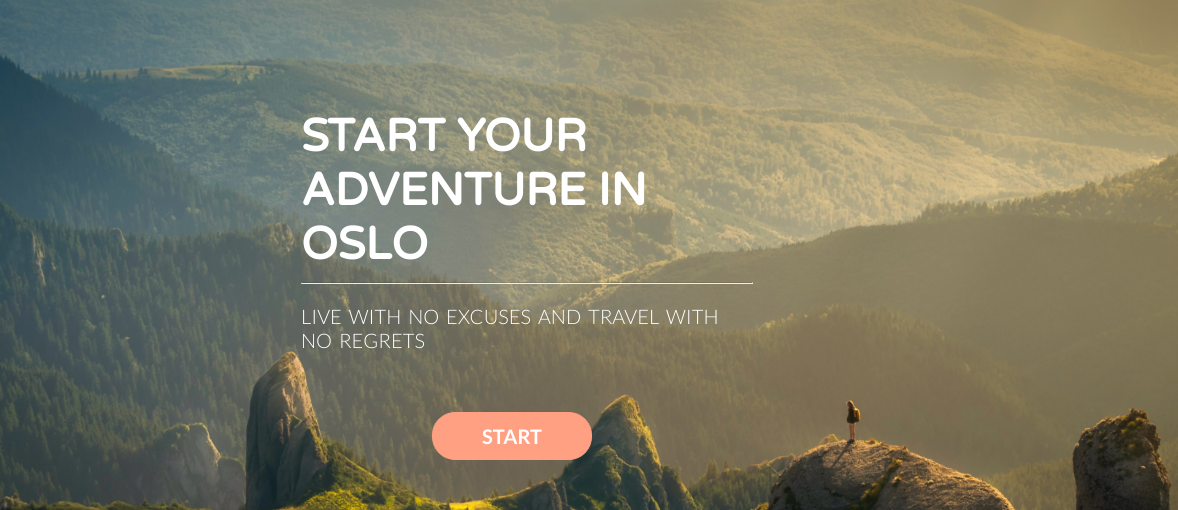
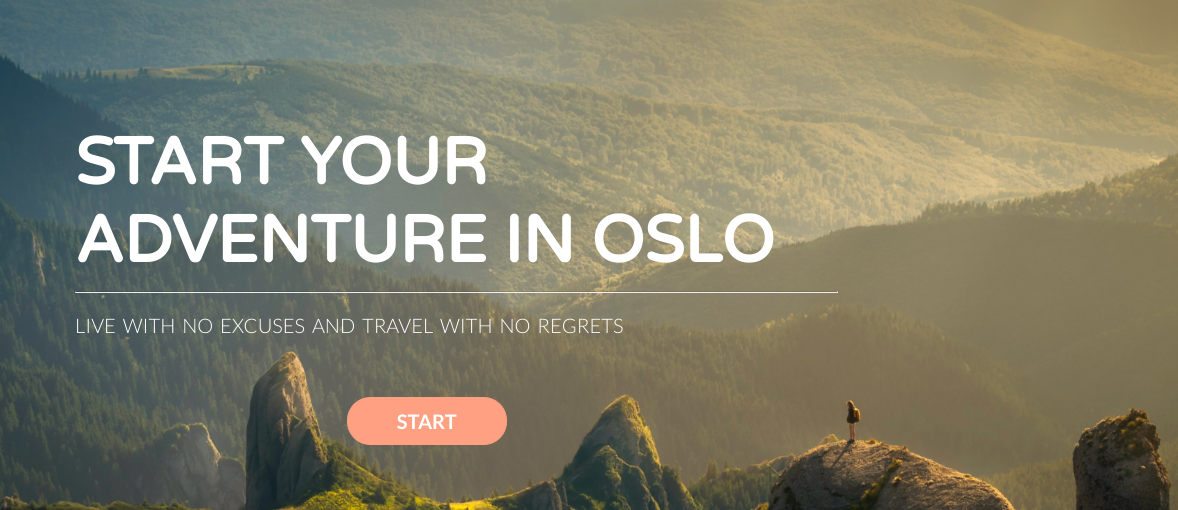
Before and after one commit to Code-Institute-Submissions/mlsp2, a plain HTML site: page index.html in a window 1280 px wide. Shown: the part 115-625 px from the top of the page, 0-1178 px from the left. Drawn offline with nearby package versions, Linux system fonts and the light colour scheme; a web font is replaced by a local one.

Commit message:
added bootstrap grid sistem to homepage

```diff
--- a/assets/css/style.css
+++ b/assets/css/style.css
@@ -71,7 +71,6 @@ body {
 
 .caption {
   width: 100%;
-    /*position: absolute;*/
     top: 30%;
     z-index: 1;
     color: white;
@@ -84,8 +83,8 @@ body {
     display: block;
     font-family: "Varela Round", sans-serif;
     margin-bottom: 10px;
+    margin-left: 60px;
     text-align: left;
-    margin-left: 60px;
     width: 60%;
 }
 
@@ -545,12 +544,11 @@ div .button .btn-light:hover{
     }
 }
 
-@media (min-width:577px){
+/*small screens*/
+@media (min-width:576px){
     .container{
         max-width: 768px;
     }
-
-    .col-sm-8 {width: 100%;}
 
     .caption h1{
         font-size: 45px;
@@ -566,6 +564,78 @@ div .button .btn-light:hover{
     .caption h3{
         font-size: 20px;
         margin-left: 30px;
+        width: auto;
+    }
+}
+
+/*medium screens*/
+@media (min-width:768px){
+    .container{
+        max-width: 960px;
+    }
+
+    .caption h1{
+        font-size: 55px;
+        margin-left: 30px;
+        width: auto;
+    }
+
+    .caption hr{
+        margin-left: 30px;
+        width: auto;
+    }
+
+    .caption h3{
+        font-size: 20px;
+        margin-left: 30px;
+        width: auto;
+    }
+}
+
+/*large screens*/
+@media (min-width:992px){
+    .container{
+        max-width: 1140px;
+    }
+
+    .caption h1{
+        font-size: 65px;
+        margin-left: 30px;
+        width: auto;
+    }
+
+    .caption hr{
+        margin-left: 30px;
+        width: auto;
+    }
+
+    .caption h3{
+        font-size: 20px;
+        margin-left: 30px;
+        width: auto;
+    }
+}
+
+/*extra large screens*/
+@media (min-width:1200px){
+    .container{
+        max-width: inherit;
+    }
+
+    .caption h1{
+        font-size: 65px;
+        margin-left: 60px;
+        width: auto;
+    }
+
+    .caption hr{
+        margin-left: 60px;
+        width: auto;
+    }
+
+    .caption h3{
+        font-size: 20px;
+        margin-left: 60px;
         width: auto;
     }
 }
--- a/index.html
+++ b/index.html
@@ -56,7 +56,7 @@
             <div class="home-img">
                 <div class="container">
                     <div class="row">
-                        <div class="col-xs-4 col-sm-8">
+                        <div class="col-xs-4 col-sm-8 col-md-10 col-lg-8 col-xl-8">
                             <div class="caption text-center">
                                 <h1>start your adventure in Oslo</h1>
                                 <hr>
```
